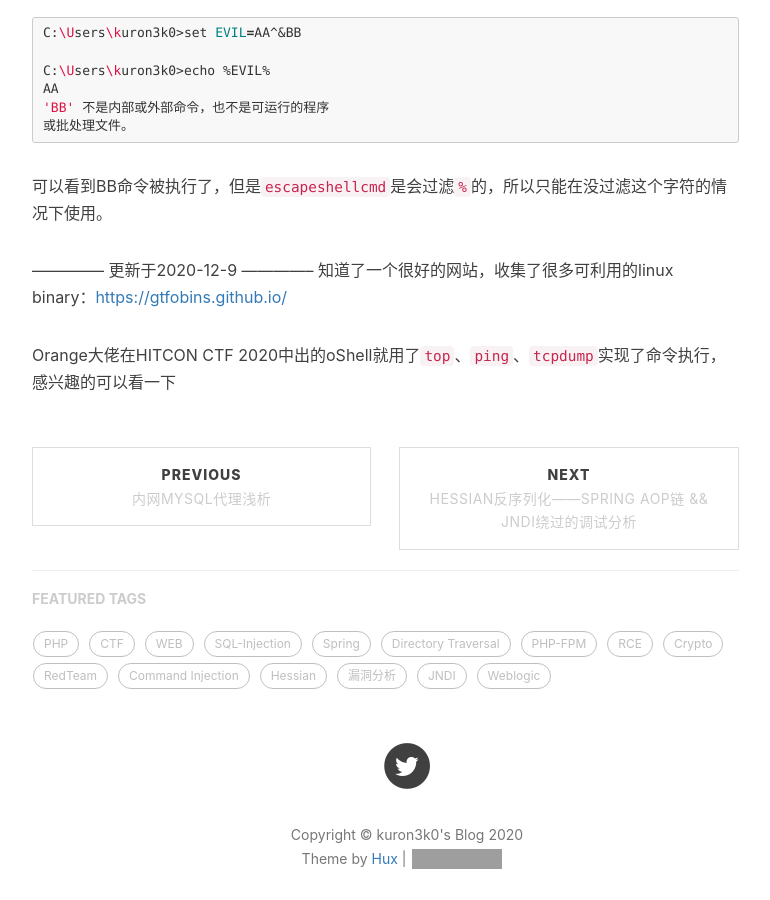
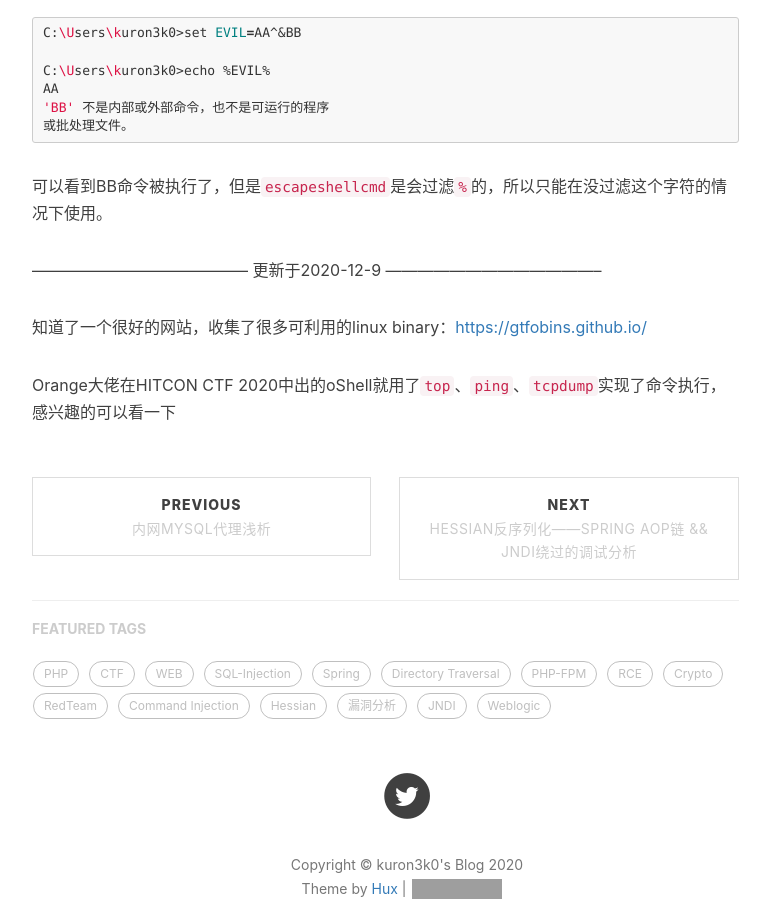
Before and after one commit to kuron3k0/kuron3k0.github.io, a Jekyll site: the page built from _posts/2020-08-12-argument-injection.md, in a window 1280 px wide and 900 px high, scrolled down 8164 px. Shown: the whole window, without its empty margins (233-1003 px from the left). Built offline with Jekyll 4.4.1, drawn with Linux system fonts in a browser that asks for light colours; nearby versions of some CDN libraries; comment, search, counter and statistics services are not loaded; grey boxes are pictures that could not be loaded.

```diff
--- a/_posts/2020-08-12-argument-injection.md
+++ b/_posts/2020-08-12-argument-injection.md
@@ -358,7 +358,8 @@ AA
 
 可以看到BB命令被执行了，但是`escapeshellcmd`是会过滤`%`的，所以只能在没过滤这个字符的情况下使用。
 
--------------- 更新于2020-12-9 --------------
+----------------------------------------- 更新于2020-12-9 -----------------------------------------
+
 知道了一个很好的网站，收集了很多可利用的linux binary：[https://gtfobins.github.io/](https://gtfobins.github.io/)
 
 Orange大佬在HITCON CTF 2020中出的oShell就用了`top`、`ping`、`tcpdump`实现了命令执行，感兴趣的可以看一下
```
